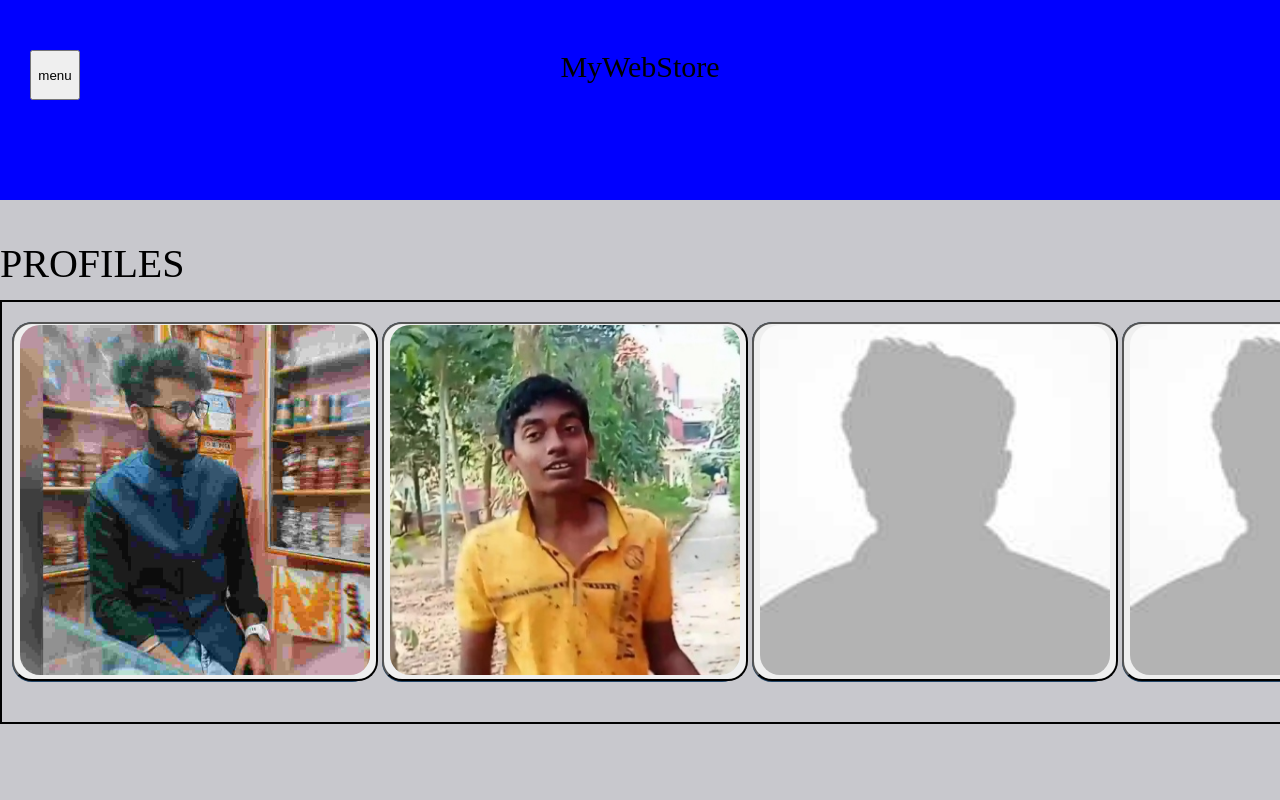
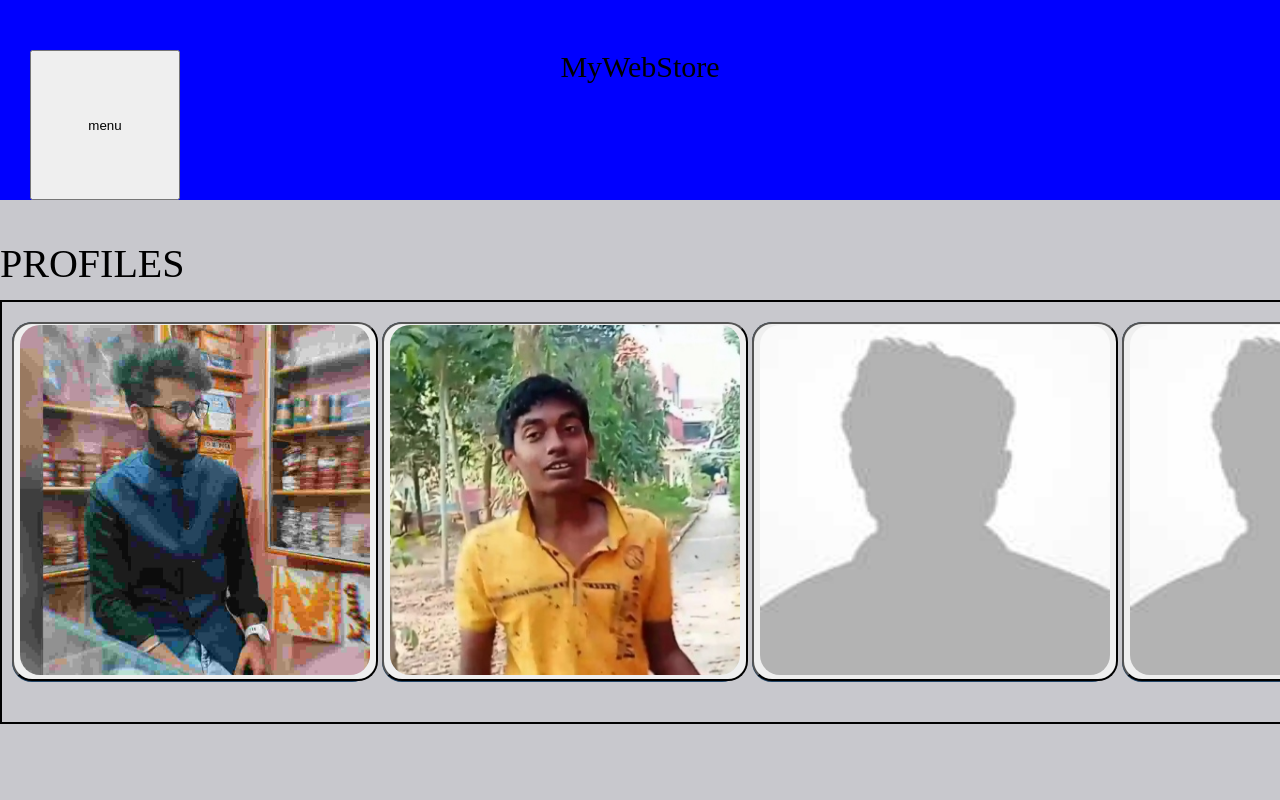
Before and after one commit to akashmaitygroup/mywebstore, a plain HTML site: page index.html in a window 1280 px wide. Shown: the top 800 px of the page. Drawn offline with Linux system fonts and the light colour scheme.

Commit message:
Update index.html

```diff
--- a/index.html
+++ b/index.html
@@ -7,7 +7,7 @@
         <!-- THIS IS THE MAIN NAVIGETERG-->
         <div style="position:absolute;top:0px;left:0px;background-color:rgb(0,0,255);height:200px;width:100%;">
             <div style="position:relative;width:20px;height:20px;top:50px;left:30px;">
-                <button onclick="gomenu();" style="width:50px;height:50px;">menu</button>
+                <button onclick="gomenu();" style="width:150px;height:150px;">menu</button>
             </div>
             <p style="font-size:30px;text-align:center;font-color:rbg(255,255,255);">MyWebStore</p>
         </div >
```
